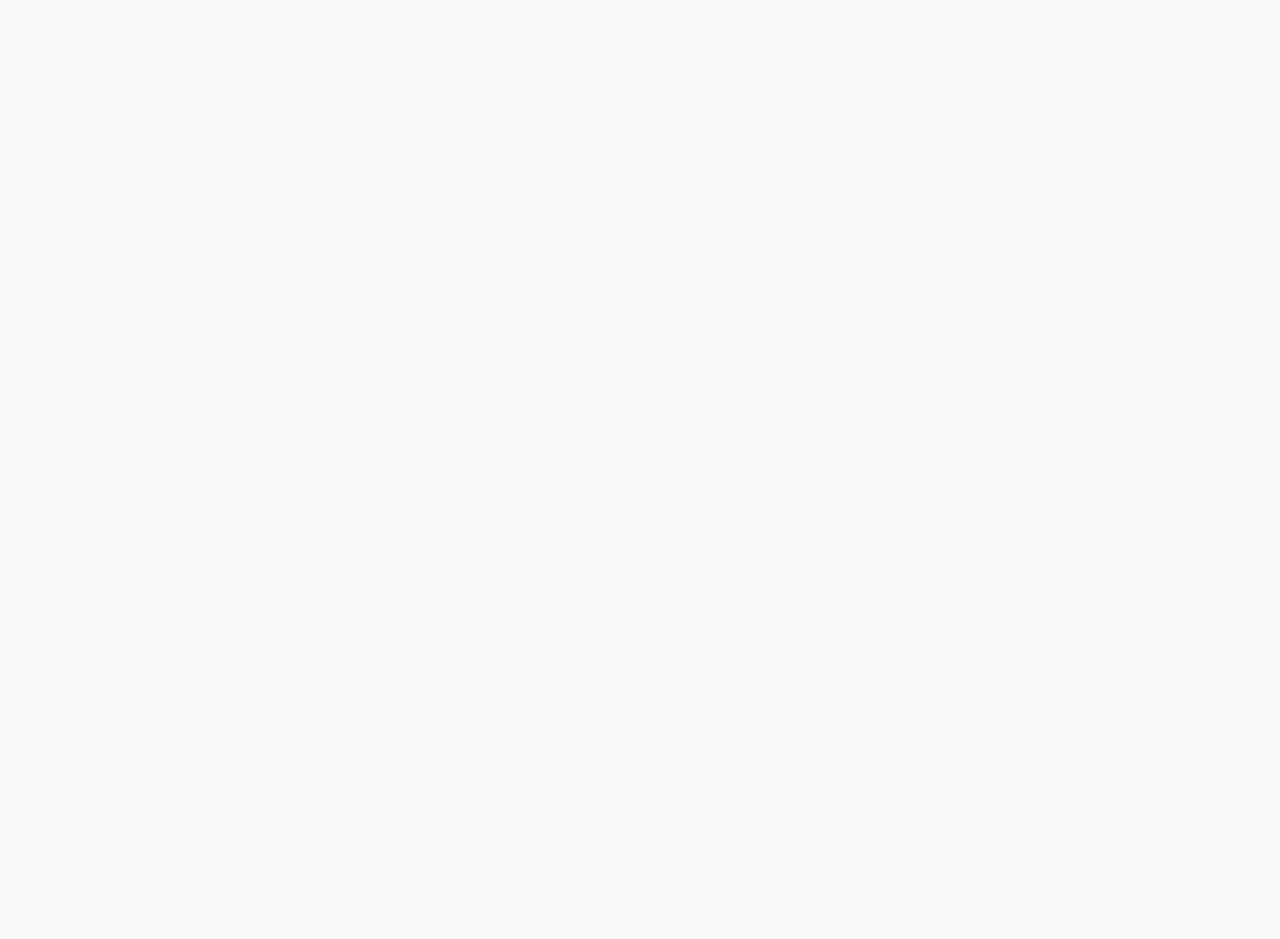
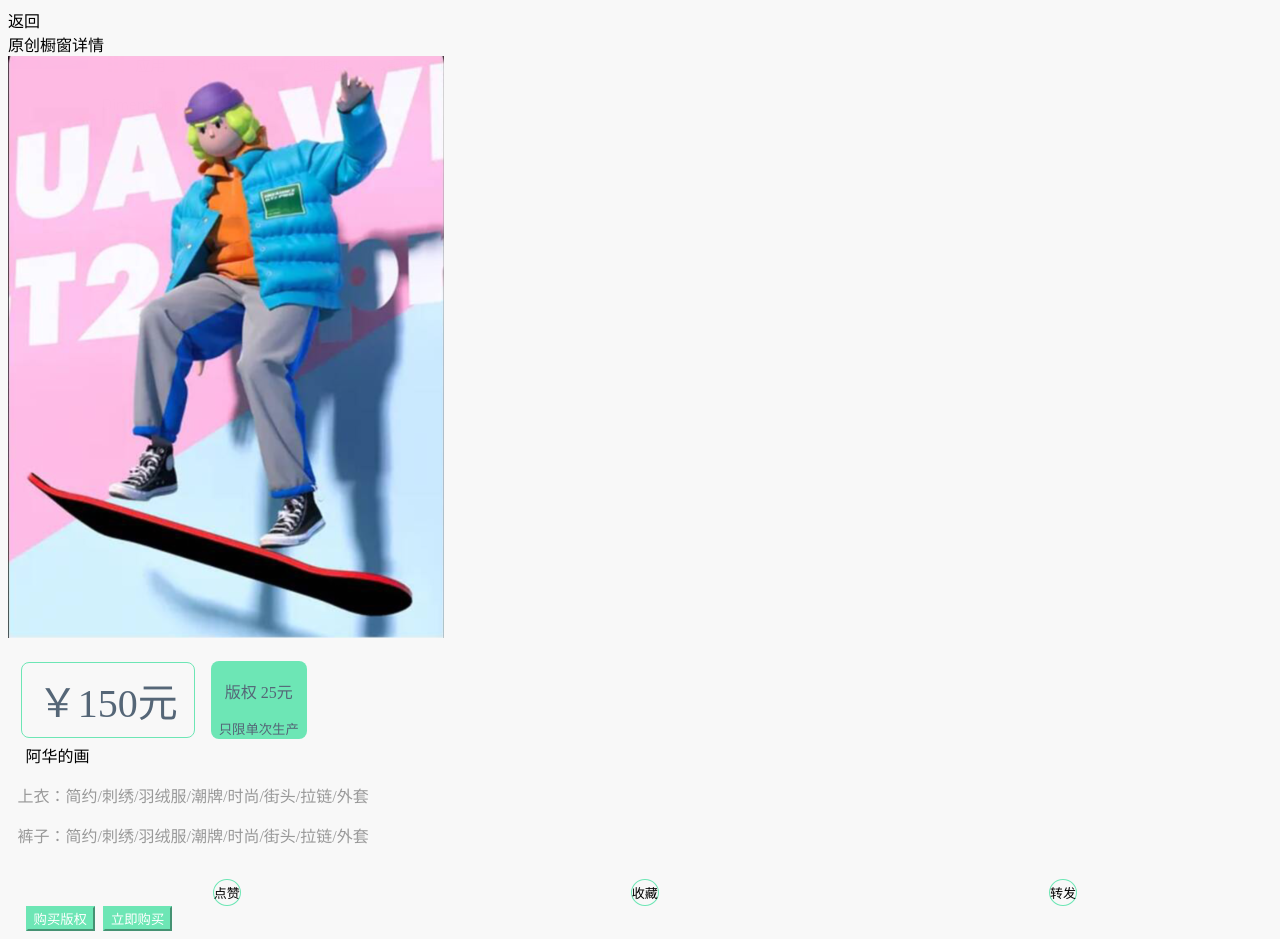
Before and after one commit to Acmenlei/vant-shop-app, a Vue app: page /page/fuGoods/detail in a window 1280 px wide. Before the commit this address had no page. Before the commit the page ends 800 px from the top, so only its background shows below. Built offline with nearby package versions, Linux system fonts and the light colour scheme; what v3-waterfall would draw is missing.

Commit message:
add: 原创橱窗详情

```diff
--- a/src/common/white.ts
+++ b/src/common/white.ts
@@ -8,7 +8,7 @@ export const TabbarWhiteRoutes: string[] = [
     "/menuGrid/design",
     "/menuGrid/diy",
     "/menuGrid/fuCommunity",
-    "/menuGrid/showCase",
+    "/menuGrid/fuGoods",
     "/menuGrid/fuTopCenter",
     "/menuGrid/personalWorks",
     "/menuGrid/fuFactory",
@@ -16,12 +16,14 @@ export const TabbarWhiteRoutes: string[] = [
     "/menuGrid/customDomain",
     "/page/im/detail",
     "/page/profile/3d-image",
+    "/page/fuGoods/detail",
 ]
 
 // searchBar不显示路由
 export const SearchBarWhiteRoutes: string[] = [
     "/menuGrid/diy",
     "/page/im/detail",
+    "/page/fuGoods/detail",
     "/profile",
     "/page/profile/3d-image",
     "/menuGrid/fuTopCenter",
--- a/src/pages/showCase/index.vue
+++ b/src/pages/fuGoods/index.vue
@@ -7,7 +7,12 @@
       finished-text="没有更多了"
       @load="onLoad"
     >
-      <div class="showCase-item" v-for="item of list" :key="item">
+      <div
+        @click="viewFUGoods(item)"
+        class="showCase-item"
+        v-for="item of list"
+        :key="item"
+      >
         原创{{ item }}
       </div>
     </van-list>
@@ -15,6 +20,7 @@
 </template>
 
 <script lang='ts'>
+import { routerPush } from "@/router/scripts/router-trigger";
 import { defineComponent, ref, reactive } from "vue";
 
 export default defineComponent({
@@ -24,12 +30,14 @@ export default defineComponent({
     const loading = ref(false);
     const finished = ref(false);
 
+    const viewFUGoods = (id: number) =>
+      routerPush("/page/fuGoods/detail", { id });
+
     const onLoad = () => {
       setTimeout(() => {
         for (let i = 0; i < 10; i++) {
           list.push(list.length + 1);
         }
-
         // 加载状态结束
         loading.value = false;
 
@@ -45,6 +53,7 @@ export default defineComponent({
       onLoad,
       loading,
       finished,
+      viewFUGoods,
     };
   },
 });
@@ -61,14 +70,14 @@ export default defineComponent({
       text-align: center;
       line-height: 20rem;
       background: #fff;
-      margin: .5rem;
+      margin: 0.5rem;
     }
     .showCase-item:nth-child(2n) {
-        margin-left: 0;
-        margin-bottom: 0;
+      margin-left: 0;
+      margin-bottom: 0;
     }
     .showCase-item:nth-child(2n-1) {
-        margin-bottom: 0;
+      margin-bottom: 0;
     }
   }
 }
--- /dev/null
+++ b/src/pages/fuGoodsDetail/components/goods-author.vue
@@ -0,0 +1,39 @@
+<template>
+  <div class="goods-author">
+    <div class="author">
+      <van-icon
+        size="40"
+        name="user-circle-o"
+        color="var(--custom-primary-color)"
+      />
+      <div class="author-name">阿华的画</div>
+    </div>
+    <div class="goods-introduce">
+      <p>上衣：简约/刺绣/羽绒服/潮牌/时尚/街头/拉链/外套</p>
+      <p>裤子：简约/刺绣/羽绒服/潮牌/时尚/街头/拉链/外套</p>
+    </div>
+  </div>
+</template>
+
+<script lang='ts'>
+import { defineComponent } from "vue";
+
+export default defineComponent({
+  name: "goods-author",
+});
+</script>
+
+<style lang='scss' scoped>
+.goods-author {
+  .author {
+    display: flex;
+    align-items: flex-end;
+    .author-name {
+      margin-left: 0.5rem;
+    }
+  }
+  .goods-introduce {
+    color: #999;
+  }
+}
+</style>
--- /dev/null
+++ b/src/pages/fuGoodsDetail/components/goods-operator.vue
@@ -0,0 +1,64 @@
+<template>
+  <van-row class="goods-operator">
+    <van-col span="12" class="goods-operator-left">
+      <van-row>
+        <van-col span="5">
+          <van-icon name="like-o"></van-icon>
+          <span>点赞</span>
+        </van-col>
+        <van-col span="5">
+          <van-icon name="star-o" />
+          <span>收藏</span>
+        </van-col>
+        <van-col span="5">
+          <van-icon name="arrow-left" />
+          <span>转发</span>
+        </van-col>
+      </van-row>
+    </van-col>
+    <van-col span="12" class="goods-operator-right">
+      <van-button round color="var(--custom-primary-color)"
+        >购买版权</van-button
+      >
+      <van-button round color="var(--custom-primary-color)"
+        >立即购买</van-button
+      >
+    </van-col>
+  </van-row>
+</template>
+
+<script lang='ts'>
+import { defineComponent } from "vue";
+
+export default defineComponent({
+  name: "goods-operator",
+});
+</script>
+
+<style lang='scss' scoped>
+.goods-operator {
+  margin-top: 2rem;
+  .goods-operator-left {
+    .van-row {
+      display: flex;
+      justify-content: space-around;
+
+      text-align: center;
+    }
+    .van-col {
+      border: 1px solid var(--custom-primary-color);
+      border-radius: 50%;
+      padding: 0.2rem 0;
+      span {
+        display: block;
+        font-size: 13px;
+      }
+    }
+  }
+  .goods-operator-right {
+    .van-button {
+      margin-left: 0.5rem;
+    }
+  }
+}
+</style>
--- /dev/null
+++ b/src/pages/fuGoodsDetail/components/goods-price.vue
@@ -0,0 +1,42 @@
+<template>
+  <div class="goods-price">
+    <div class="goods-amount">￥{{ 150 }}元</div>
+    <div class="goods-copy-right">
+      <p>版权 25元</p>
+      <small>只限单次生产</small>
+    </div>
+  </div>
+</template>
+
+<script lang='ts'>
+import { defineComponent } from "vue";
+
+export default defineComponent({
+  name: "goods-price",
+});
+</script>
+
+<style lang='scss' scoped>
+.goods-price {
+  margin-top: 1rem;
+  padding: .2rem;
+  display: flex;
+  align-items: center;
+     .goods-amount,.goods-copy-right {
+         border-radius: .5rem;
+     }
+  .goods-amount {
+    border: 1px solid var(--custom-primary-color);
+    padding: 0.5rem 1rem;
+    font-size: 40px;
+    color: #567;
+  }
+  .goods-copy-right {
+    color: #567;
+    padding: 0.1rem 0.5rem;
+    text-align: center;
+    margin-left: 1rem;
+    background: var(--custom-primary-color);
+  }
+}
+</style>
--- /dev/null
+++ b/src/pages/fuGoodsDetail/index.vue
@@ -0,0 +1,29 @@
+<template>
+  <div id="fuGoods-detail">
+    <!-- 商品轮播图 -->
+    <van-image src="/src/assets/fu-goods-detail.png"></van-image>
+    <div class="fuGoods-detail-introduce">
+      <goods-price />
+      <goods-author />
+      <goods-operator />
+    </div>
+  </div>
+</template>
+
+<script lang='ts'>
+import { defineComponent } from "vue";
+import goodsOperator from "./components/goods-operator.vue";
+import goodsAuthor from "./components/goods-author.vue";
+import goodsPrice from "./components/goods-price.vue";
+
+export default defineComponent({
+  name: "fuGoods-detail",
+  components: { goodsAuthor, goodsPrice, goodsOperator },
+});
+</script>
+
+<style lang='scss' scoped>
+.fuGoods-detail-introduce {
+  margin-left: .6rem;
+}
+</style>
--- a/src/pages/home/components/waterfull-image.vue
+++ b/src/pages/home/components/waterfull-image.vue
@@ -6,9 +6,12 @@
     finished-text="没有更多了"
     @load="onLoad"
   >
-    <div class="design-item" v-for="item in list" :key="item">
-      <img :src="item.src">
-    </div>
+    <img
+      class="waterfull-item"
+      v-for="item in list"
+      :key="item"
+      :src="item.src"
+    />
   </van-list>
 </template>
 
@@ -34,7 +37,6 @@ export default defineComponent({
       {
         src: "/src/assets/logo.png",
       },
-
     ]);
     const loading = ref(false);
     const finished = ref(false);
@@ -64,7 +66,20 @@ export default defineComponent({
 
 <style lang='scss' scoped>
 .waterfull {
-  display: flex;
-  flex-direction: column;
+  -moz-column-count: 2;
+  /* Firefox */
+  -webkit-column-count: 24;
+  /* Safari 和 Chrome */
+  column-count: 2;
+  -moz-column-gap: 0;
+  -webkit-column-gap: 0;
+  column-gap: 0;
+  .waterfull-item {
+    padding: 1em;
+    width: 80%;
+    -moz-page-break-inside: avoid;
+    -webkit-column-break-inside: avoid;
+    break-inside: avoid;
+  }
 }
 </style>
--- a/src/router/modules/menu-grid.ts
+++ b/src/router/modules/menu-grid.ts
@@ -37,13 +37,13 @@ const MenuGridRoutes: RouteRecordRaw = {
         },
         {
             name: '原创预售橱窗',
-            path: '/menuGrid/showCase',
+            path: '/menuGrid/fuGoods',
             meta: {
-                code: 'showCase',
+                code: 'fuGoods',
                 icon: 'friends-o',
                 title: "原创预售橱窗"
             },
-            component: () => import('@/pages/showCase/index.vue')
+            component: () => import('@/pages/fuGoods/index.vue')
         },
         {
             name: 'FU充值中心',
--- a/src/router/modules/pages.ts
+++ b/src/router/modules/pages.ts
@@ -16,6 +16,16 @@ const PagesRoutes: RouteRecordRaw = {
             component: () => import('@/pages/imDetail/index.vue')
         },
         {
+            name: '原创橱窗详情',
+            path: '/page/fuGoods/detail',
+            meta: {
+                code: 'showCaseDetail',
+                icon: 'showCaseDetail',
+                title: "原创橱窗详情"
+            },
+            component: () => import('@/pages/fuGoodsDetail/index.vue')
+        },
+        {
             name: '我的3D形象',
             path: '/page/profile/3d-image',
             meta: {
```
Also changed, not shown: src/assets/fu-goods-detail.png (added).
